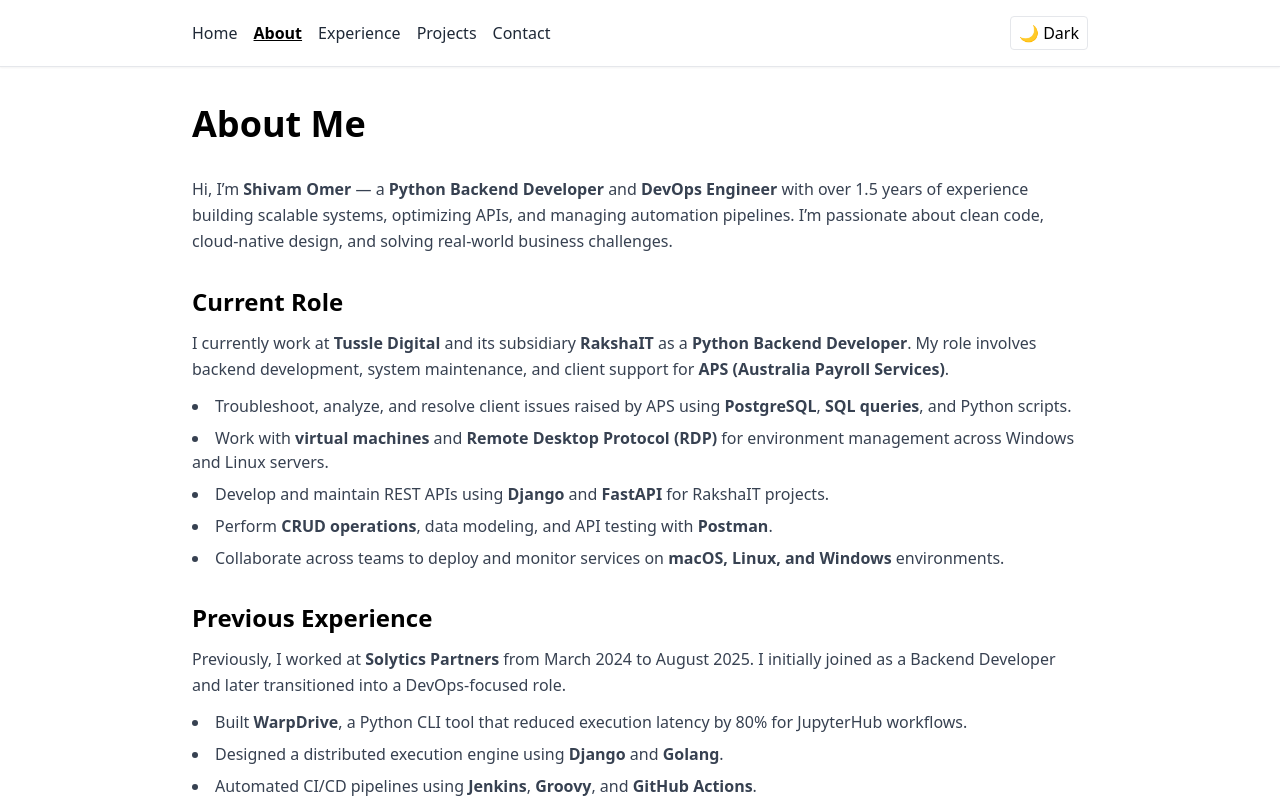
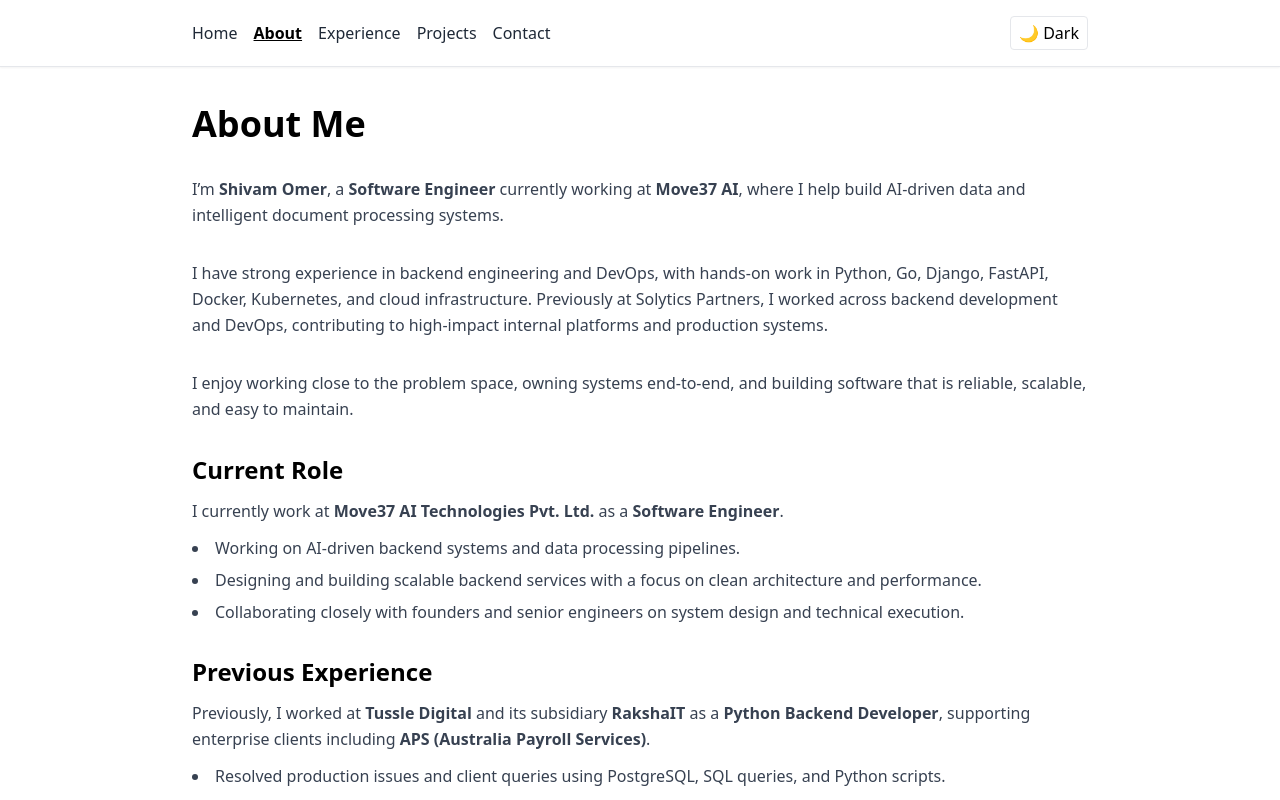
Before and after one commit to shane-Coder/shivam-portfolio, a Next.js app: page /about in a window 1280 px wide. Shown: the top 800 px of the page. Built offline with nearby package versions, Linux system fonts and the light colour scheme.

Commit message:
feat: update portfolio with Move37 AI role, refined experience split, and improved professional branding

```diff
--- a/pages/about/index.tsx
+++ b/pages/about/index.tsx
@@ -22,50 +22,27 @@
           <h1 className="text-4xl font-bold mb-4">About Me</h1>
 
           <p className="text-gray-700 dark:text-gray-300 leading-relaxed">
-            Hi, I’m <strong>Shivam Omer</strong> — a{" "}
-            <span className="font-semibold">Python Backend Developer</span> and{" "}
-            <span className="font-semibold">DevOps Engineer</span> with over 1.5
-            years of experience building scalable systems, optimizing APIs, and
-            managing automation pipelines. I’m passionate about clean code,
-            cloud-native design, and solving real-world business challenges.
+            I’m <strong>Shivam Omer</strong>, a <span className="font-semibold">Software Engineer</span> currently working at <strong>Move37 AI</strong>, where I help build AI-driven data and intelligent document processing systems.
+          </p>
+
+          <p className="text-gray-700 dark:text-gray-300 leading-relaxed">
+            I have strong experience in backend engineering and DevOps, with hands-on work in Python, Go, Django, FastAPI, Docker, Kubernetes, and cloud infrastructure. Previously at Solytics Partners, I worked across backend development and DevOps, contributing to high-impact internal platforms and production systems.
+          </p>
+
+          <p className="text-gray-700 dark:text-gray-300 leading-relaxed">
+            I enjoy working close to the problem space, owning systems end-to-end, and building software that is reliable, scalable, and easy to maintain.
           </p>
 
           {/* --- CURRENT ROLE --- */}
           <section>
             <h2 className="text-2xl font-semibold mb-3">Current Role</h2>
             <p className="text-gray-700 dark:text-gray-300 leading-relaxed">
-              I currently work at{" "}
-              <strong>Tussle Digital</strong> and its subsidiary{" "}
-              <strong>RakshaIT</strong> as a{" "}
-              <span className="font-semibold">Python Backend Developer</span>.
-              My role involves backend development, system maintenance, and
-              client support for <strong>APS (Australia Payroll Services)</strong>.
+              I currently work at <strong>Move37 AI Technologies Pvt. Ltd.</strong> as a <span className="font-semibold">Software Engineer</span>.
             </p>
-
             <ul className="list-disc list-inside mt-3 space-y-2 text-gray-700 dark:text-gray-400">
-              <li>
-                Troubleshoot, analyze, and resolve client issues raised by APS
-                using <strong>PostgreSQL</strong>, <strong>SQL queries</strong>,
-                and Python scripts.
-              </li>
-              <li>
-                Work with <strong>virtual machines</strong> and{" "}
-                <strong>Remote Desktop Protocol (RDP)</strong> for environment
-                management across Windows and Linux servers.
-              </li>
-              <li>
-                Develop and maintain REST APIs using{" "}
-                <strong>Django</strong> and <strong>FastAPI</strong> for
-                RakshaIT projects.
-              </li>
-              <li>
-                Perform <strong>CRUD operations</strong>, data modeling, and API
-                testing with <strong>Postman</strong>.
-              </li>
-              <li>
-                Collaborate across teams to deploy and monitor services on{" "}
-                <strong>macOS, Linux, and Windows</strong> environments.
-              </li>
+              <li>Working on AI-driven backend systems and data processing pipelines.</li>
+              <li>Designing and building scalable backend services with a focus on clean architecture and performance.</li>
+              <li>Collaborating closely with founders and senior engineers on system design and technical execution.</li>
             </ul>
           </section>
 
@@ -73,9 +50,17 @@
           <section>
             <h2 className="text-2xl font-semibold mb-3">Previous Experience</h2>
             <p className="text-gray-700 dark:text-gray-300 leading-relaxed">
-              Previously, I worked at <strong>Solytics Partners</strong> from
-              March 2024 to August 2025. I initially joined as a Backend Developer
-              and later transitioned into a DevOps-focused role.
+              Previously, I worked at <strong>Tussle Digital</strong> and its subsidiary <strong>RakshaIT</strong> as a <span className="font-semibold">Python Backend Developer</span>, supporting enterprise clients including <strong>APS (Australia Payroll Services)</strong>.
+            </p>
+            <ul className="list-disc list-inside mt-3 space-y-2 text-gray-700 dark:text-gray-400">
+              <li>Resolved production issues and client queries using PostgreSQL, SQL queries, and Python scripts.</li>
+              <li>Worked on virtual machines and Remote Desktop Protocol (RDP) for Windows and Linux server environments.</li>
+              <li>Developed and maintained REST APIs using Django and FastAPI.</li>
+              <li>Handled CRUD operations, data validation, and API testing with Postman.</li>
+              <li>Collaborated with cross-functional teams across macOS, Linux, and Windows systems.</li>
+            </ul>
+            <p className="text-gray-700 dark:text-gray-300 leading-relaxed">
+              I worked at <strong>Solytics Partners</strong> I initially joined as a Backend Developer (Mar 2024 – Feb 2025) and later transitioned into a DevOps Engineer role (Mar 2025 – May 2025).
             </p>
 
             <ul className="list-disc list-inside mt-3 space-y-2 text-gray-700 dark:text-gray-400">
--- a/pages/experience/index.tsx
+++ b/pages/experience/index.tsx
@@ -5,10 +5,23 @@
 export default function Experience() {
   const experiences = [
     {
+      company: "Move37 AI Technologies Pvt. Ltd.",
+      logo: "/move37-logo.png",
+      role: "Software Engineer",
+      duration: "Jan 2026 – Present",
+      highlights: [
+        "Working on AI-driven data and intelligent document processing systems.",
+        "Designing and building backend services with a focus on scalability, reliability, and clean architecture.",
+        "Collaborating closely with founders and senior leadership on technical roadmap and execution.",
+        "Contributing across backend development, system design, and deployment workflows.",
+      ],
+      tech: ["Python", "Django", "FastAPI", "DRF", "Backend Architecture", "AI Systems", "Cloud", "APIs"],
+    },
+    {
       company: "Tussle Digital",
       logo: "/tussle-logo.png",
       role: "Python Backend Developer",
-      duration: "Sept 2025 – Present",
+      duration: "Sept 2025 – Nov 2025",
       highlights: [
         "Developing and maintaining backend APIs using Python (FastAPI & Django).",
         "Handling client project for APS (Australia Payroll Services) — managing technical queries, backend issues, and optimizing performance.",
@@ -22,7 +35,7 @@
       company: "RakshaIT (Subsidiary of Tussle Digital)",
       logo: "/rakshait-logo.png",
       role: "Python Backend Developer",
-      duration: "Sept 2025 – Present",
+      duration: "Sept 2025 – Nov 2025",
       highlights: [
         "Building RESTful APIs using Django and FastAPI frameworks with secure authentication.",
         "Implementing CRUD operations, schema optimization, and data validation in PostgreSQL.",
@@ -50,7 +63,7 @@
         },
         {
           title: "DevOps Engineer",
-          duration: "Mar 2025 – Aug 2025",
+          duration: "Mar 2025 – May 2025",
           highlights: [
             "Transitioned internally to explore end-to-end DevOps lifecycle and infrastructure automation.",
             "Led containerized deployments with Docker, Kubernetes, Helm, and Terraform.",
@@ -58,16 +71,7 @@
             "Deployed and managed multi-cloud infrastructure (AWS, Azure, and on-premises).",
             "Automated environment provisioning using Ansible and Terraform, improving deployment speed by 60%.",
           ],
-          tech: [
-            "Docker",
-            "Kubernetes",
-            "Helm",
-            "Terraform",
-            "Ansible",
-            "AWS",
-            "Azure",
-            "CI/CD",
-          ],
+          tech: ["Docker", "Kubernetes", "Helm", "Terraform", "Ansible", "AWS", "Azure", "CI/CD"],
         },
       ],
     },
--- a/pages/index.tsx
+++ b/pages/index.tsx
@@ -76,13 +76,11 @@
               }}
               className="text-xl text-gray-700 dark:text-gray-400 leading-relaxed"
             >
-              Python & Go Backend Developer • DevOps Engineer • Cloud Infrastructure Specialist
+              Software Engineer @ Move37 AI | Backend & DevOps Engineer
             </motion.p>
 
             <p className="text-md text-gray-700 dark:text-gray-400 max-w-lg">
-              With 2 years of experience in backend and cloud engineering, I build
-              high-performance APIs, automate CI/CD pipelines, and optimize deployments
-              that scale across AWS and Kubernetes.
+              With 2 years of experience in backend and cloud engineering, I work on scalable APIs, automation pipelines, and production systems across Python, Go, and cloud-native infrastructure.
             </p>
 
             {/* Tech Stack Badges */}
```
Also changed, not shown: public/move37-logo.png (added).
